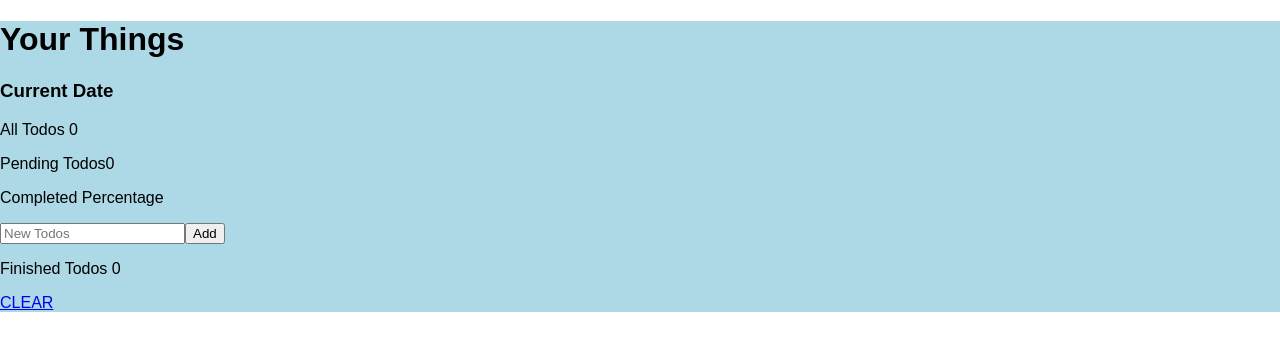
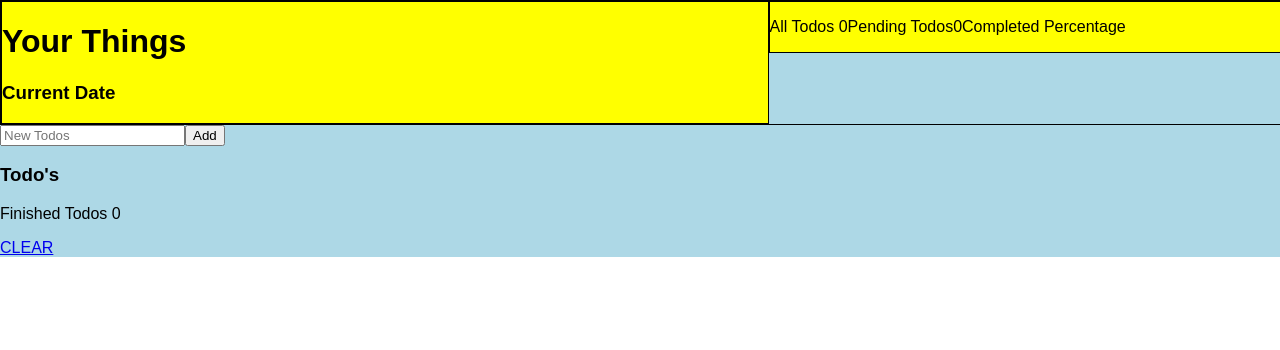
Before and after one commit to willsinn/react-todo-complete, a React (Create React App) app: page / in a window 1280 px wide. Shown: the top 350 px of the page. Built offline with nearby package versions, Linux system fonts and the light colour scheme.

Commit message:
reformatted app into appropriate containers, styled header container accordingly

```diff
--- a/src/App.css
+++ b/src/App.css
@@ -2,5 +2,32 @@
   width: 100%;
   height: 100%;
   background-color: lightblue;
+  display: block;
 
 }
+
+.header-container {
+  width: 100%;
+  height: 25%;
+  border:1px solid black;
+  display: flex;
+
+}
+
+.title-date-container {
+  width: 60%;
+  height: 100%;
+  background-color: yellow;
+  border:1px solid black;
+
+}
+
+.progress-container {
+  width: 40%;
+  height: 100%;
+  background-color: yellow;
+  border:1px solid black;
+  display: flex;
+  flex-wrap: wrap;
+
+}
--- a/src/App.jsx
+++ b/src/App.jsx
@@ -59,7 +59,6 @@ class App extends Component {
       <div className="app-container">
 
         <div className="header-container">
-
                   <div className="title-date-container">
                      <h1> Your Things </h1>
                      <h3> Current Date </h3>
@@ -70,28 +69,32 @@ class App extends Component {
                     <p> Pending Todos{ this.state.todos.filter((todo) => { return !todo.done }).length }</p>
                     <p> Completed Percentage </p>
                   </div>
-
         </div>
 
+        <div className="content-container">
 
+          <div className="form-container">
                   <form onSubmit={this.handleSubmit.bind(this)} >
                     <input placeholder="New Todos" onChange={this.handleChange.bind(this)} value={this.state.title} />
                     <button> Add </button>
                   </form>
+          </div>
 
+          <div className="list-container">
+                  <h3> Todo's </h3>
                   <DisplayList
                     handleDone={this.handleDone.bind(this)}
                     handleDelete={this.handleDelete.bind(this)}
                     todos={this.state.todos}
                   />
-
-
-
-
+          </div>
+          <div className="completed-clear-container">
                   <p> Finished Todos { this.state.todos.filter((todo) => { return todo.done }).length }</p>
                   <a href='/' onClick={ this.handleClearCompleted.bind(this)}>
                       CLEAR
                   </a>
+          </div>
+        </div>
       </div>
 
     );
```
Lines whose indentation alone changed are shown as unchanged.
